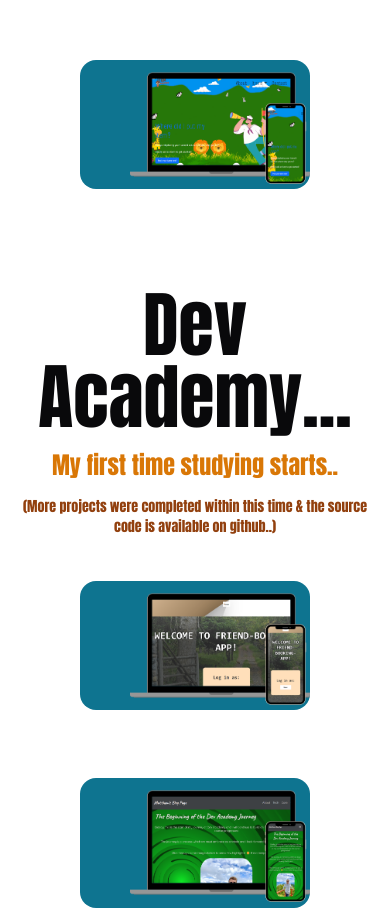
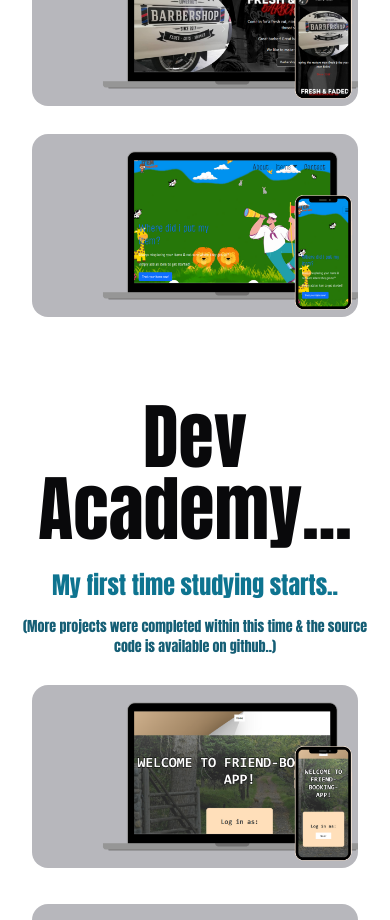
Before and after one commit to matthew-ranford/new-portfolio, a Next.js app: page /projects in a window 390 px wide. Shown: the part 1040-1960 px from the top of the page. Built offline with nearby package versions, Linux system fonts and the light colour scheme.

Commit message:
Initial changes to responsiveness for projects page, finishing adding all data for projects

```diff
--- a/app/projects/page.tsx
+++ b/app/projects/page.tsx
@@ -50,7 +50,7 @@ export default function page() {
     {
       title: 'Item Tracker',
       description:
-        "Trying to improve my Full-Stack skills straight out of Dev Academy, an item tracking application to see who you've lent your items to - not complete; need to go back & start again to regain my skills along with using the new skills i've learnt",
+        "Trying to improve my Full-Stack skills straight out of Dev Academy, an item tracking application to see who you've lent your items to - not complete; need to go back & start again to regain my skills along with using the new skills i've learnt.",
       tech: [
         SiReact,
         SiBootstrap,
@@ -70,22 +70,21 @@ export default function page() {
     {
       title: 'Friend Booking',
       description:
-        'Final group project at Dev Academy, a friend booking application where you can view when you/your friends are available for a catch up - I spent a big role trying to make the app responsive',
+        'Final group project at Dev Academy, a friend booking application where you can view when you/your friends are available for a catch up - I spent a big role trying to make the app responsive.',
       tech: [SiReact, SiSqlite, SiCss3, SiTypescript],
       link: 'https://github.com/matthew-ranford/friend-booking',
       sourceCode: 'https://github.com/matthew-ranford/friend-booking',
-
       cover: '/cover-five.png',
       // background: 'bg-amber-500',
     },
     {
       title: 'Foundations Blog',
       description:
-        'Start of my learning Journey at Dev Academy, starting with the basics of HTML, CSS, & JavaScript',
+        'Start of my learning Journey at Dev Academy, starting with the basics of HTML, CSS, & JavaScript.',
       tech: [SiHtml5, SiCss3, SiJavascript],
       link: 'https://matthew-ranford.github.io/',
-      sourceCode: '',
-
+      sourceCode:
+        'https://github.com/matthew-ranford/matthew-ranford.github.io',
       cover: '/cover-six.png',
       // background: 'bg-amber-500',
     },
@@ -94,19 +93,23 @@ export default function page() {
   const projectsBeforeDev = [
     {
       title: 'Complete Building Solutions',
-      description: '',
+      description:
+        'Trying to improve my skills before study, completing one of my first design concepts for a family members business.',
       tech: [SiHtml5, SiCss3, SiJavascript],
       link: 'https://matthew-ranford.github.io/complete-building-solutions-website-concept/',
-      sourceCode: '',
+      sourceCode:
+        'https://github.com/matthew-ranford/complete-building-solutions-website-concept',
       cover: '/cover-seven.png',
       // background: 'bg-amber-500',
     },
     {
-      title: 'Portfolio',
-      description: '',
+      title: 'Free Code Camp Portfolio',
+      description:
+        'One of my first ever projects completed through FreeCodeCamp.',
       tech: [SiHtml5, SiCss3],
       link: 'https://matthew-ranford.github.io/freecodecamp-personal-portfolio-webpage/',
-      sourceCode: '',
+      sourceCode:
+        'https://github.com/matthew-ranford/freecodecamp-personal-portfolio-webpage',
       cover: '/cover-eight.png',
       // background: 'bg-amber-500',
     },
@@ -115,34 +118,43 @@ export default function page() {
   return (
     <>
       <div className="py-10 p-5 sm:p-0">
-        <h1 className="pt-32 text-center text-7xl">
+        <h1 className="pt-32 lg:pt-52 ps-4 pe-4 sm:ps-0 sm:pe-0 text-center text-7xl to-sm:text-[3.3rem] sm:text-7xl md:text-[5.5rem] lg:text-8xl xl:text-[9.3rem] 2xl:text-[11rem] 3xl:text-[13rem] 4xl:text-[14rem] 5xl:text-[17.5rem] 6xl:text-[18rem]">
           Life after Dev Academy...
         </h1>
-        <h2 className="pt-4 text-center text-2xl text-amber-600">
+        <h2 className="pt-6 pb-10 sm:pb-0 text-center text-2xl sm:text-2xl lg:text-4xl 2xl:text-6xl dark:text-orange-300 text-cyan-700">
           My self guided learning journey continues..
         </h2>
-        <div className="pt-6 grid grid-cols-1 lg:grid-cols-2 gap-7 px-10">
+        <div className="pt-6 grid grid-cols-1 lg:grid-cols-2 gap-5 px-2 md:px-10 2xl:px-32">
           {projectsAfterDev.map((project, index) => {
             return (
               <Link href={project.link} key={index} target="_blank">
-                <div className={cn('p-5 rounded-2xl', project.background)}>
+                <div
+                  className={cn('p-1 md:p-5 rounded-2xl', project.background)}
+                >
                   <DirectionAwareHover
                     imageUrl={project.cover}
                     className="w-full space-y-5 cursor-pointer"
                   >
-                    <div className="space-y-5 dark:bg-stone-900 bg-zinc-200 rounded-2xl max-w-sm p-2">
-                      <h1 className="text-2xl text-amber-600">
+                    <div className="space-y-2 md:space-y-5 2xl:space-y-8 dark:bg-stone-900 bg-zinc-200 rounded-2xl max-w-72 md:max-w-sm 2xl:max-w-2xl p-2 2xl:p-8">
+                      <h1 className="text-lg md:text-2xl 2xl:text-4xl text-amber-600">
                         {project.title}
                       </h1>
-                      <p className="text-lg">{project.description}</p>
+                      <p className="text-sm md:text-lg 2xl:text-2xl">
+                        {project.description}
+                      </p>
                       <Link href={project.sourceCode} target="_blank">
-                        <p className="pt-2 pb-2 text-zinc-400 hover:text-amber-600">
+                        <p className="pt-2 text-sm md:text-lg text-zinc-400 hover:text-amber-600">
                           Source Code ↗️
                         </p>
                       </Link>
                       <div className="flex items-center gap-5">
                         {project.tech.map((Icon, index) => {
-                          return <Icon key={index} className="w-8 h-8" />
+                          return (
+                            <Icon
+                              key={index}
+                              className="w-6 h-6 md:w-8 md:h-8 2xl:w-10 2xl:h-10"
+                            />
+                          )
                         })}
                       </div>
                     </div>
@@ -152,36 +164,47 @@ export default function page() {
             )
           })}
         </div>
-        <h1 className="pt-20 text-center text-7xl">Dev Academy...</h1>
-        <h2 className="pt-4 text-center text-2xl text-amber-600">
+        <h1 className="pt-20 text-center text-7xl to-sm:text-[3.3rem] sm:text-7xl md:text-[5.5rem] lg:text-8xl xl:text-[9.3rem] 2xl:text-[11rem] 3xl:text-[13rem] 4xl:text-[14rem] 5xl:text-[17.5rem] 6xl:text-[18rem]">
+          Dev Academy...
+        </h1>
+        <h2 className="pt-6 text-center text-2xl sm:text-2xl lg:text-4xl 2xl:text-6xl dark:text-orange-300 text-cyan-700">
           My first time studying starts..
         </h2>
-        <h3 className="pt-4 text-center text-sm text-amber-800">
+        <h3 className="pt-4 text-center text-sm dark:text-orange-800 text-cyan-800">
           (More projects were completed within this time & the source code is
           available on github..)
         </h3>
-        <div className="pt-6 grid grid-cols-1 lg:grid-cols-2 gap-7 px-10">
+        <div className="pt-6 grid grid-cols-1 lg:grid-cols-2 gap-7 px-2 md:px-10 2xl:px-32">
           {projectsDevAcademy.map((project, index) => {
             return (
               <Link href={project.link} key={index} target="_blank">
-                <div className={cn('p-5 rounded-2xl', project.background)}>
+                <div
+                  className={cn('p-1 md:p-5 rounded-2xl', project.background)}
+                >
                   <DirectionAwareHover
                     imageUrl={project.cover}
                     className="w-full space-y-5 cursor-pointer"
                   >
-                    <div className="space-y-5 dark:bg-stone-900 bg-zinc-200 rounded-2xl max-w-sm p-2">
-                      <h1 className="text-2xl text-amber-600">
+                    <div className="space-y-2 md:space-y-5 dark:bg-stone-900 bg-zinc-200 rounded-2xl max-w-72 md:max-w-sm 2xl:max-w-2xl p-2 2xl:p-8">
+                      <h1 className="text-lg md:text-2xl 2xl:text-4xl text-amber-600">
                         {project.title}
                       </h1>
-                      <p className="text-lg">{project.description}</p>
+                      <p className="text-sm md:text-lg 2xl:text-2xl">
+                        {project.description}
+                      </p>
                       <Link href={project.sourceCode} target="_blank">
-                        <p className="pt-2 pb-2 text-zinc-400 hover:text-amber-600">
+                        <p className="pt-2 text-sm md:text-lg text-zinc-400 hover:text-amber-600">
                           Source Code ↗️
                         </p>
                       </Link>
                       <div className="flex items-center gap-5">
                         {project.tech.map((Icon, index) => {
-                          return <Icon key={index} className="w-8 h-8" />
+                          return (
+                            <Icon
+                              key={index}
+                              className="w-6 h-6 md:w-8 md:h-8 2xl:w-10 2xl:h-10"
+                            />
+                          )
                         })}
                       </div>
                     </div>
@@ -191,35 +214,44 @@ export default function page() {
             )
           })}
         </div>
-        <h1 className="pt-32 text-center text-7xl">
+        <h1 className="pt-32 text-center text-7xl to-sm:text-[3.3rem] sm:text-7xl md:text-[5.5rem] lg:text-8xl xl:text-[9.3rem] 2xl:text-[11rem] 3xl:text-[13rem] 4xl:text-[14rem] 5xl:text-[17.5rem] 6xl:text-[18rem]">
           Life before Dev Academy...
         </h1>
-        <h2 className="pt-4 text-center text-2xl text-amber-600">
+        <h2 className="pt-6 text-center text-2xl sm:text-2xl lg:text-4xl 2xl:text-6xl dark:text-orange-300 text-cyan-700">
           My self guided learning journey starts..
         </h2>
 
-        <div className="pt-6 grid grid-cols-1 lg:grid-cols-2 gap-7 px-10">
+        <div className="pt-6 grid grid-cols-1 lg:grid-cols-2 gap-7 px-2 md:px-10 2xl:px-32">
           {projectsBeforeDev.map((project, index) => {
             return (
               <Link href={project.link} key={index} target="_blank">
-                <div className={cn('p-5 rounded-2xl', project.background)}>
+                <div
+                  className={cn('p-1 md:p-5 rounded-2xl', project.background)}
+                >
                   <DirectionAwareHover
                     imageUrl={project.cover}
                     className="w-full space-y-5 cursor-pointer"
                   >
-                    <div className="space-y-5 dark:bg-stone-900 bg-zinc-200 rounded-2xl max-w-sm p-2">
-                      <h1 className="text-2xl text-amber-600">
+                    <div className="space-y-2 md:space-y-5 dark:bg-stone-900 bg-zinc-200 rounded-2xl max-w-72 md:max-w-sm 2xl:max-w-2xl p-2 2xl:p-8">
+                      <h1 className="text-lg md:text-2xl 2xl:text-4xl text-amber-600">
                         {project.title}
                       </h1>
-                      <p className="text-lg">{project.description}</p>
+                      <p className="text-sm md:text-lg 2xl:text-2xl">
+                        {project.description}
+                      </p>
                       <Link href={project.sourceCode} target="_blank">
-                        <p className="pt-2 pb-2 text-zinc-400 hover:text-amber-600">
+                        <p className="pt-2 text-sm md:text-lg text-zinc-400 hover:text-amber-600">
                           Source Code ↗️
                         </p>
                       </Link>
                       <div className="flex items-center gap-5">
                         {project.tech.map((Icon, index) => {
-                          return <Icon key={index} className="w-8 h-8" />
+                          return (
+                            <Icon
+                              key={index}
+                              className="w-6 h-6 md:w-8 md:h-8 2xl:w-10 2xl:h-10"
+                            />
+                          )
                         })}
                       </div>
                     </div>
--- a/components/ui/direction-aware-hover.tsx
+++ b/components/ui/direction-aware-hover.tsx
@@ -80,7 +80,7 @@ export const DirectionAwareHover = ({
           <motion.div className="group-hover/card:block hidden absolute inset-0 w-full h-full dark:bg-stone-900/40 bg-zinc-200/40 z-10 transition duration-500" />
           <motion.div
             variants={variants}
-            className="h-full w-full relative bg-cyan-700 dark:bg-orange-300/50"
+            className="h-full w-full relative bg-zinc-500/50 dark:bg-zinc-900/50"
             transition={{
               duration: 0.2,
               ease: 'easeOut',
@@ -104,7 +104,7 @@ export const DirectionAwareHover = ({
               ease: 'easeOut',
             }}
             className={cn(
-              'dark:text-zinc-200 text-stone-900 absolute bottom-4 left-4 z-40',
+              'dark:text-zinc-200 text-stone-900 absolute bottom-0 left-10 md:bottom-4 md:left-4 z-40',
               childrenClassName
             )}
           >
```
